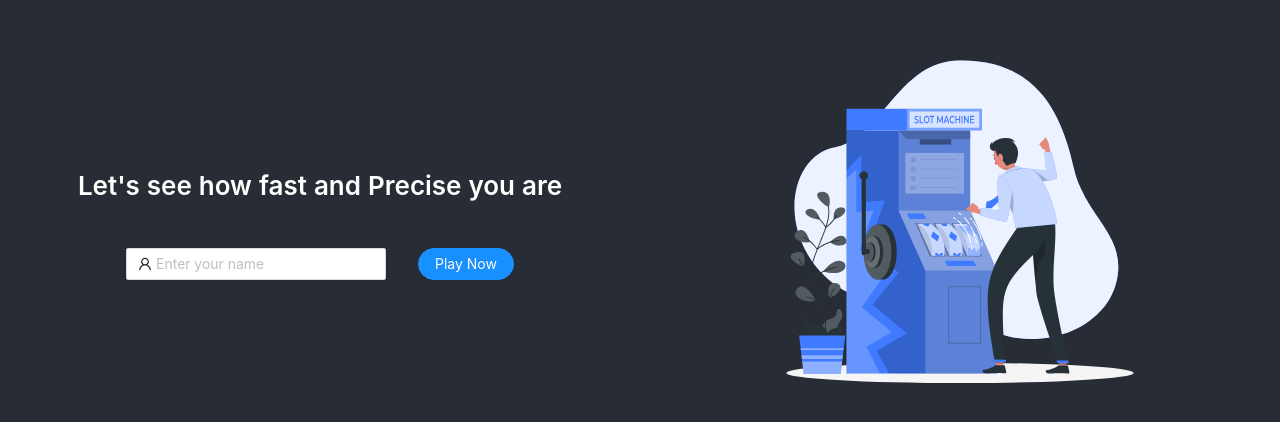
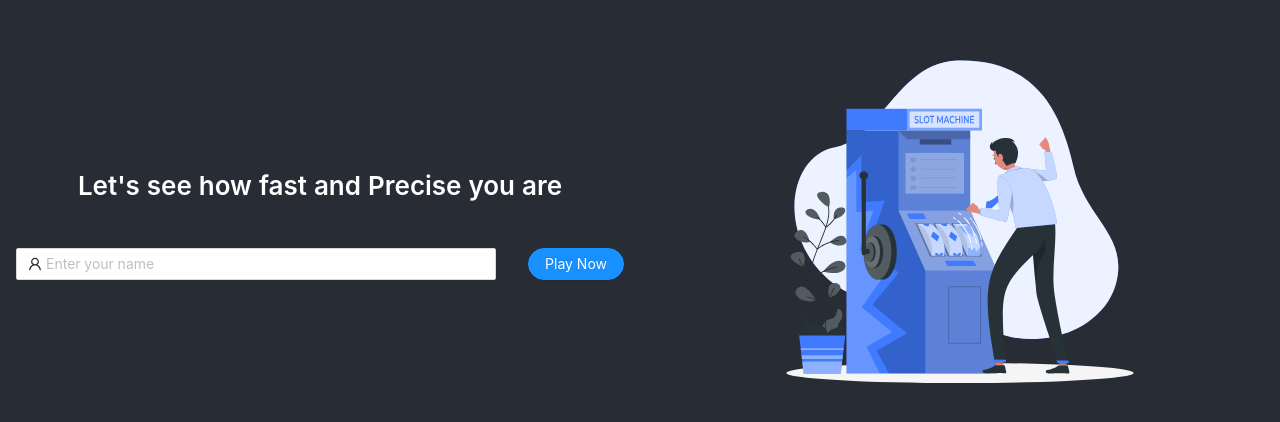
Before and after one commit to tushartiwari7/tortoise, a React (Create React App) app: page / in a window 1280 px wide. Shown: the part 176-598 px from the top of the page. Built offline with nearby package versions, Linux system fonts and the light colour scheme.

Commit message:
[fix]: fixed input width too small

```diff
--- a/src/pages/LandingPage/LandingPage.css
+++ b/src/pages/LandingPage/LandingPage.css
@@ -7,6 +7,7 @@
 }
 .landing-page__actions > input {
   border: 0;
+  flex-grow: 1;
 }
 .landing-page__poster > img {
   max-width: 80%;
@@ -24,8 +25,17 @@ h2.landing-page__title {
   min-width: fit-content;
 }
 div.landing-page__content {
+  min-width: 400px;
   display: flex;
   flex-direction: column;
   align-items: center;
   justify-content: center;
 }
+.landing-page__actions {
+  width: 100%;
+  padding: 0 1rem;
+}
+.reverse {
+  flex-wrap: wrap-reverse;
+  justify-content: center;
+}
--- a/src/pages/LandingPage/LandingPage.jsx
+++ b/src/pages/LandingPage/LandingPage.jsx
@@ -18,7 +18,7 @@ const LandingPage = () => {
   };
 
   return (
-    <Row className="full-width">
+    <Row className="full-width reverse center">
       <Col span={12} className="landing-page__content">
         <Typography.Title className="landing-page__title" level={2}>
           Let's see how fast and Precise you are
```
